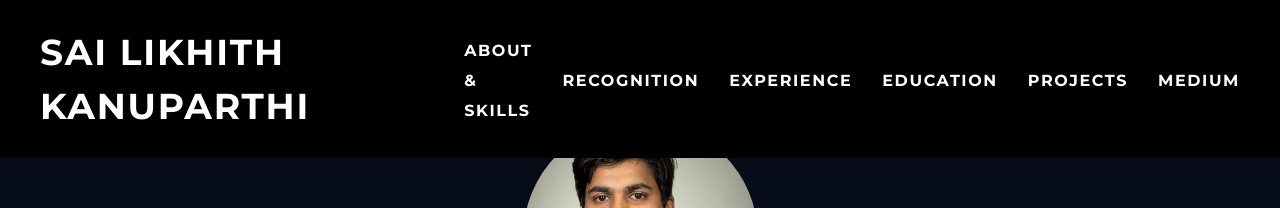
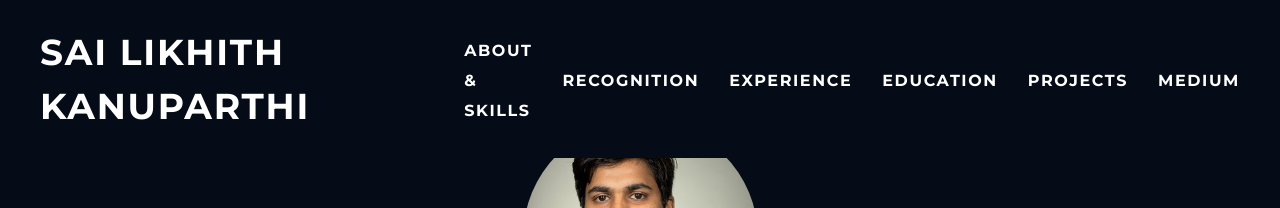
Before and after one commit to sailikhithk/sailikhithk-portfolio-v2, a Next.js app: page / in a window 1280 px wide. Shown: the top 208 px of the page. Built offline with nearby package versions, Linux system fonts and the light colour scheme.

Commit message:
Navbar dark bg, section widths aligned, font 20px, Recognition quote cards

```diff
--- a/app/components/AboutAndTechStack.tsx
+++ b/app/components/AboutAndTechStack.tsx
@@ -149,7 +149,7 @@ export default function AboutAndTechStack() {
       id="about"
       style={{ width: "100%", backgroundColor: "#060b18", padding: "2.5rem 0 1.5rem" }}
     >
-      <div style={{ width: "100%", padding: "0 4rem" }}>
+      <div style={{ width: "100%", padding: "0 5rem" }}>
 
         {/* ── Top heading row ─────────────────────────────────────────────── */}
         <div style={{ textAlign: "center", marginBottom: "1.25rem" }}>
--- a/app/components/Experience.tsx
+++ b/app/components/Experience.tsx
@@ -74,7 +74,7 @@ export default function Experience() {
         </div>
 
         {/* Cards */}
-        <div ref={ref} style={{ display: "flex", flexDirection: "column", gap: "1.5rem" }}>
+        <div ref={ref} style={{ display: "flex", flexDirection: "column", gap: "1.5rem", margin: "0 84px" }}>
           {jobs.map((job, i) => (
             <motion.div
               key={job.company}
--- a/app/components/Navbar.tsx
+++ b/app/components/Navbar.tsx
@@ -35,7 +35,7 @@ export default function Navbar() {
         top: 0,
         width: "100%",
         zIndex: 50,
-        backgroundColor: "#000000",
+        backgroundColor: "#060b18",
         padding: scrolled ? "10px 0" : "25px 0",
         fontFamily: "var(--font-montserrat), sans-serif",
         transition: "padding 0.3s",
@@ -96,7 +96,7 @@ export default function Navbar() {
 
       {/* Mobile menu */}
       {open && (
-        <div style={{ backgroundColor: "#000000", padding: "0 1.5rem 1rem" }}>
+        <div style={{ backgroundColor: "#060b18", padding: "0 1.5rem 1rem" }}>
           {[...navLinks, { id: "medium", label: "Medium" }].map((link) => (
             <a
               key={link.id}
```
